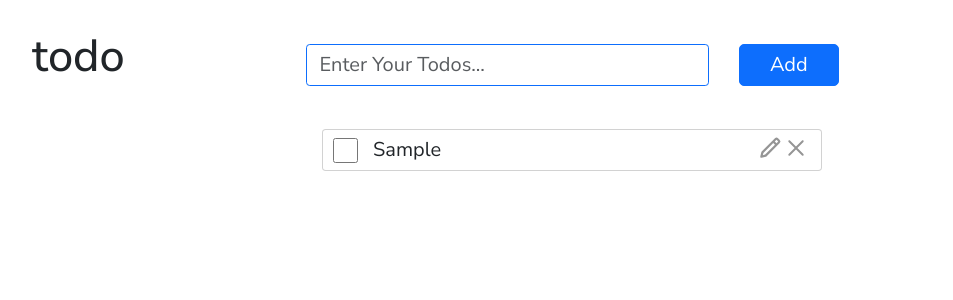
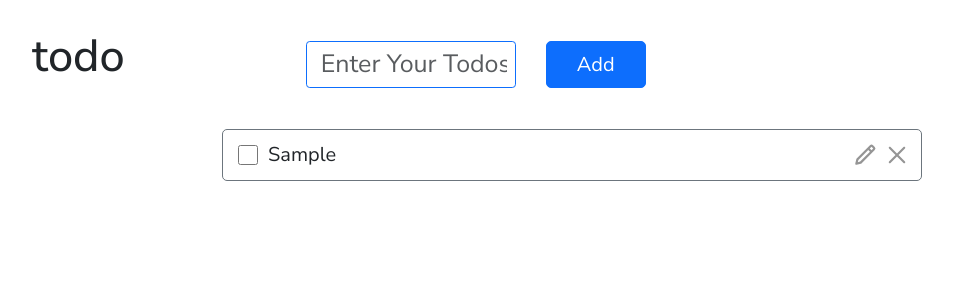
Before and after one commit to RISHIT-PUSHPKAR/todo-list, a React (Create React App) app: page / in a window 1280 px wide. Both pictures are taken after typing "Sample" into the empty fields and a click on the button "Add". Shown: the top 300 px of the page, without its empty margins (68-1021 px from the left). Built offline with nearby package versions, Linux system fonts and the light colour scheme.

Commit message:
major fix 1

```diff
--- a/public/index.html
+++ b/public/index.html
@@ -11,15 +11,16 @@
     <link rel="manifest" href="%PUBLIC_URL%/manifest.json" />
     <link rel="preconnect" href="https://fonts.googleapis.com" />
     <link rel="preconnect" href="https://fonts.gstatic.com" crossorigin />
-    <link
-      href="https://fonts.googleapis.com/css2?family=Nunito+Sans:wght@200;300;400;500;600;700&display=swap"
-      rel="stylesheet"
-    />
+
     <link
       href="https://cdn.jsdelivr.net/npm/bootstrap@5.3.0/dist/css/bootstrap.min.css"
       rel="stylesheet"
       integrity="sha384-9ndCyUaIbzAi2FUVXJi0CjmCapSmO7SnpJef0486qhLnuZ2cdeRhO02iuK6FUUVM"
       crossorigin="anonymous"
+    />
+    <link
+      href="https://fonts.googleapis.com/css2?family=Nunito+Sans:wght@200;300;400;500;600;700&display=swap"
+      rel="stylesheet"
     />
     <script
       defer
--- a/src/components/Card.js
+++ b/src/components/Card.js
@@ -1,6 +1,4 @@
 import styles from "./Card.module.css";
-import { HiOutlineTrash } from "react-icons/hi2";
-import { FiEdit } from "react-icons/fi";
 import { BiPencil } from "react-icons/bi";
 import { RxCross2 } from "react-icons/rx";
 
@@ -41,45 +39,55 @@ const Card = ({
       });
     }
   };
-  console.log(todo.title.length);
   return (
     <>
-      <div className="container d-flex justify-content-center mb-3">
-        <div className="card w-75" style={{ maxWidth: "50rem" }}>
-          <div className="card-body d-flex p-2 ps-3 pe-2 ">
+      <div
+        className="container d-flex border border-secondary rounded-3
+      justify-content-center align-items-center py-3 px-3 mb-4 w-75 "
+        style={{ maxWidth: "70rem" }}
+      >
+        <div className="checkboxContainer d-flex h-100 ms-2">
           <input
             type="checkbox"
-              className={`${styles.checkbox}`}
+            className={`${styles.checkbox} ${
+              todo.title.length > 48 ? "align-self-start" : "align-self-center"
+            } ${todo.title.length > 48 ? "mt-2" : "p-0"}`}
             onClick={() => checkboxInputHandler(todo)}
           />
-
+        </div>
         <div
-              className={todo.checked ? styles.strikethrough : styles.todo_text}
+          className={
+            todo.checked
+              ? "text-decoration-line-through opacity-25 flex-grow-1 ms-3 fs-2 "
+              : "flex-grow-1 align-self-center ms-3 fs-2"
+          }
         >
           {todo.title}
         </div>
-            <div className="container w-auto hstack align-self-start">
+
+        <div className={`d-flex  h-100`}>
           <BiPencil
-                className={
-                  todo.edit ? styles.pencilIconActive : styles.pencilIcon
-                }
+            className={`${
+              todo.edit
+                ? `${styles.pencilIconActive} ${
+                    todo.title.length > 48
+                      ? "align-self-start"
+                      : "align-self-center"
+                  } ${todo.title.length > 48 ? "mt-2" : "p-0"}`
+                : `${styles.pencilIcon} ${
+                    todo.title.length > 48
+                      ? "align-self-start"
+                      : "align-self-center"
+                  } ${todo.title.length > 48 ? "mt-2" : "p-0"}`
+            }`}
             onClick={() => editHandler(todo)}
           />
           <RxCross2
-                className={styles.deleteIcon}
+            className={`${styles.deleteIcon} ${
+              todo.title.length > 48 ? "align-self-start" : "align-self-center"
+            } ${todo.title.length > 48 ? "mt-2" : "p-0"}`}
             onClick={() => deleteHandler(todo)}
           />
-
-              {/* <FiEdit
-                className={todo.edit ? styles.editOn : styles.edit}
-                onClick={() => editHandler(todo)}
-              /> */}
-              {/* <HiOutlineTrash
-                className={styles.trashIcon}
-                onClick={() => deleteHandler(todo)}
-              /> */}
-            </div>
-          </div>
         </div>
       </div>
     </>
--- a/src/components/Card.module.css
+++ b/src/components/Card.module.css
@@ -1,43 +1,12 @@
 .checkbox {
-  margin-right: 1.5rem;
   flex-shrink: 0;
+  flex-basis: auto;
   border: none;
-  height: 2.5rem;
-  width: 2.5rem;
-  align-self: center;
+  height: 2rem;
+  width: 2rem;
+  align-self: flex-start;
+  justify-self: center;
 }
-
-.todo_text {
-  flex-basis: 90%;
-  align-self: center;
-  justify-self: flex-start;
-  font-size: 2rem;
-}
-
-/* .inputBox {
-  display: flex;
-  align-self: flex-start;
-
-  outline: 1px solid green;
-} */
-
-/* .edit {
-  flex-shrink: 0;
-  stroke: #959595;
-  margin: 0 1rem;
-  font-size: 2.6rem;
-  align-self: center;
-  text-align: end;
-}
-
-.editOn {
-  flex-shrink: 0;
-  margin: 0 1rem;
-  font-size: 2.6rem;
-  align-self: center;
-  text-align: end;
-  stroke: #002ca3;
-}  */
 
 .pencilIcon {
   fill: #959595;
@@ -62,9 +31,11 @@
 }
 
 .deleteIcon {
+  margin-left: 0.5rem;
   color: #959595;
-  font-size: 2.6rem;
+  font-size: 2.8rem;
   align-self: center;
+  justify-self: flex-end;
   text-align: end;
   animation: all 0.1s ease-in-out;
 }
@@ -77,46 +48,7 @@
   transform: scale(0.74);
 }
 
-/* .edit:hover {
-  stroke: #002ca3;
-} */
-
-/* .edit:active {
-  transform: scale(0.94);
-} */
-/*
-.trashIcon {
-  flex-shrink: 0;
-  stroke: #959595;
-  font-size: 2.8rem;
-  align-self: center;
-  text-align: end;
-} */
-
-/* .trashIcon:hover {
-  stroke: #ff4545;
-  animation: trashRotate 0.2s linear;
-}
-
-.trashIcon:active {
-  transform: scale(0.94);
-} */
-
-.strikethrough {
-  text-decoration: line-through;
-  flex-basis: 90%;
-  align-self: center;
-  justify-self: flex-start;
-  font-size: 2rem;
-  opacity: 0.5;
-}
-
 @media (max-width: 58rem) {
-  .card {
-    width: 60%;
-    height: 6.5vh;
-  }
-
   .pencilIconActive,
   .pencilIcon,
   .deleteIcon {
@@ -128,18 +60,9 @@
     height: 2.2rem;
     width: 2.2rem;
   }
-  .todo_text,
-  .strikethrough {
-    font-size: 2rem;
-  }
 }
 
 @media (max-width: 40rem) {
-  .card {
-    width: 70%;
-    height: 5.5vh;
-  }
-
   .pencilIconActive,
   .pencilIcon,
   .deleteIcon {
@@ -150,8 +73,4 @@
     height: 1.8rem;
     width: 1.8rem;
   }
-  .todo_text,
-  .strikethrough {
-    font-size: 2rem;
-  }
 }
--- a/src/components/HeaderSection.js
+++ b/src/components/HeaderSection.js
@@ -54,7 +54,8 @@ const HeaderSection = ({
             className="col d-flex justify-content-center justify-content-lg-start"
           >
             <input
-              className="form-control fs-2 w-50 border-1 border-primary"
+              className={`fs-1 form-control border-1 border-primary`}
+              style={{ width: "21rem" }}
               type="text"
               placeholder=" Enter Your Todos..."
               value={input}
@@ -63,7 +64,7 @@ const HeaderSection = ({
             />
             <button
               type="submit"
-              className="btn btn-primary btn-lg px-5 py-auto ms-5 fs-2"
+              className="btn btn-primary btn-lg px-5 py-auto ms-5 fs-2 fs-lg-1"
             >
               {changeBtnText ? "Save" : "Add"}
             </button>
```
Lines whose indentation alone changed are shown as unchanged.
